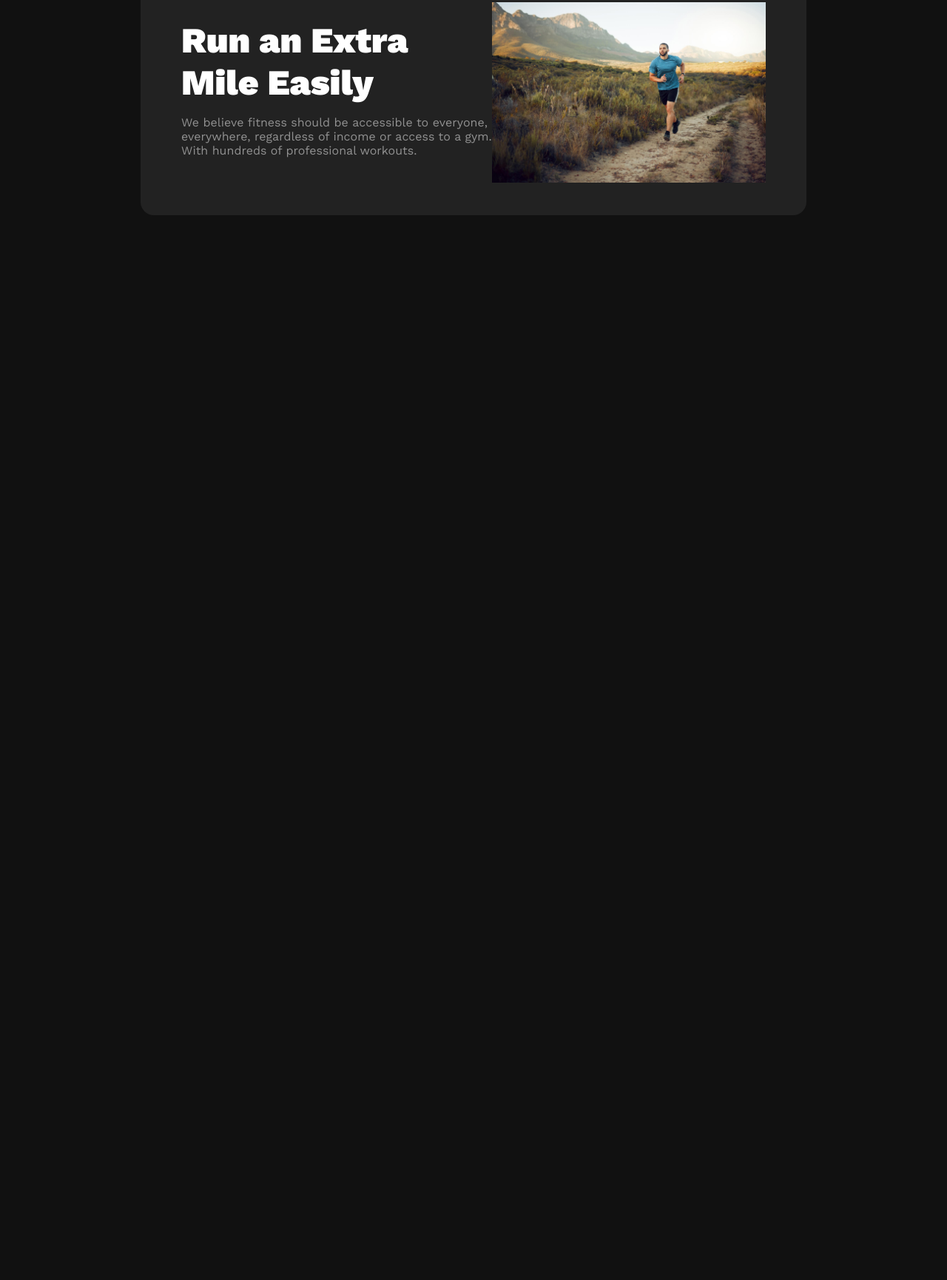
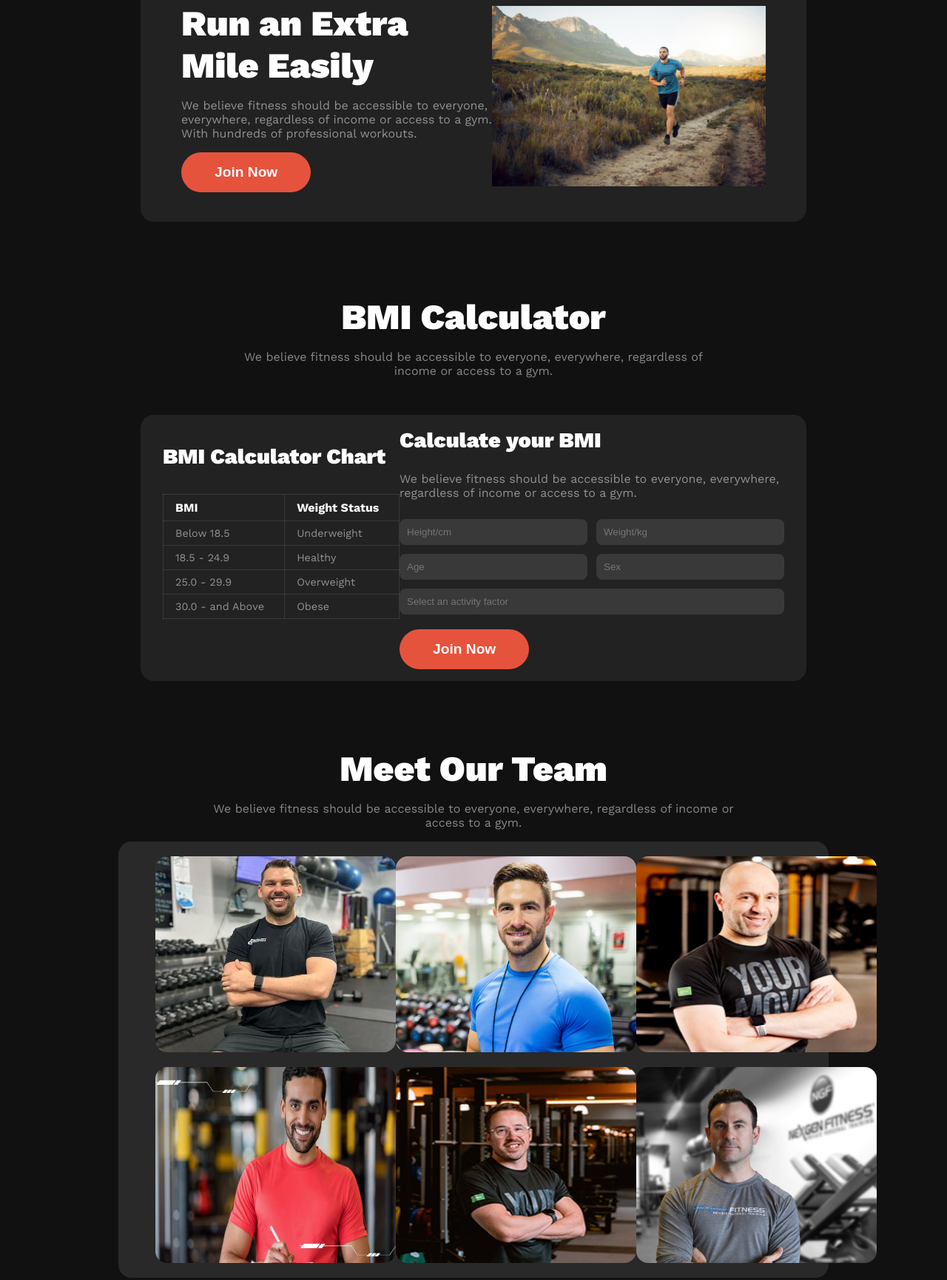
Before and after one commit to Nayem7890/second-responsive-website, a plain HTML site: page index.html in a window 1280 px wide. Shown: the part 1497-3228 px from the top of the page at 74% size. Before the commit the page ends 1888 px from the top, so only its background shows below. Drawn offline with nearby package versions, Linux system fonts and the light colour scheme; a web font is replaced by a local one.

```diff
--- a/index.html
+++ b/index.html
@@ -65,28 +65,28 @@
                 <div>
                     <div class="habit">
                         <img class="circle" src="./images/image 3.png" alt="">
-                      <div class="habit-name">Movement</div>
+                        <div class="habit-name">Movement</div>
                         <p class="description">We believe fitness should be accessible to everyone</p>
                     </div>
                 </div>
                 <div>
                     <div class="habit">
                         <img class="circle" src="./images/image 2.png" alt="">
-                      <div class="habit-name">Time</div>
+                        <div class="habit-name">Time</div>
                         <p class="description">We believe fitness should be accessible to everyone</p>
                     </div>
                 </div>
                 <div>
                     <div class="habit">
                         <img class="circle" src="./images/image 4.png" alt="">
-                      <div class="habit-name">Practice</div>
+                        <div class="habit-name">Practice</div>
                         <p class="description">We believe fitness should be accessible to everyone</p>
                     </div>
                 </div>
                 <div>
                     <div class="habit">
                         <img class="circle" src="./images/image 5.png" alt="">
-                      <div class="habit-name">Weight Loss</div>
+                        <div class="habit-name">Weight Loss</div>
                         <p class="description">We believe fitness should be accessible to everyone</p>
                     </div>
                 </div>
@@ -102,12 +102,78 @@
                 <div class="run">
                     <div class="habit-title">Run an Extra
                         Mile Easily</div>
-                    <p class="description">We believe fitness should be accessible to everyone, everywhere, regardless of income or access to a gym. With hundreds of professional workouts.</p>
+                    <p class="description">We believe fitness should be accessible to everyone, everywhere, regardless
+                        of income or access to a gym. With hundreds of professional workouts.</p>
+                        <button class="btn">Join Now</button>
                 </div>
                 <div>
                     <img class="runing" src="./images/run.jpg" alt="">
                 </div>
             </div>
+            <div>
+                <div class="habit-title center">BMI Calculator</div>
+                <p class="description center">We believe fitness should be accessible to everyone, everywhere,
+                    regardless of <br> income or access to a gym.</p>
+
+            </div>
+        </section>
+        <section class="bmi display-flex">
+            <div class="bmi-left">
+                <h2 class="bmi-title">BMI Calculator Chart</h2>
+                <Table>
+
+                    <tr>
+                        <th>BMI</th>
+                        <th>Weight Status</th>
+                    </tr>
+
+                    <tr>
+                        <td>Below 18.5</td>
+                        <td>Underweight</td>
+                    </tr>
+                    <tr>
+                        <td>18.5 - 24.9</td>
+                        <td>Healthy</td>
+                    </tr>
+                    <tr>
+                        <td>25.0 - 29.9</td>
+                        <td>Overweight</td>
+                    </tr>
+                    <tr>
+                        <td>30.0 - and Above</td>
+                        <td>Obese</td>
+                    </tr>
+                </Table>
+            </div>
+            <div class="bmi-right">
+                <div class="bmi-title">Calculate your BMI</div>
+                <p class="description">We believe fitness should be accessible to everyone, everywhere, regardless of income or access to a gym.</p>
+
+          <div class="calculate">
+            <input type="text" name="" id="box1" placeholder="Height/cm">
+            <input type="text" name="" id="box2" placeholder="Weight/kg">
+            <input type="text" name="" id="box3" placeholder="Age">
+            <input type="text" name="" id="box4" placeholder="Sex">
+            <input type="text" name="" id="box5" placeholder="Select an activity factor">
+          </div>
+          <button class="btn">Join Now</button>
+        </div>
+        </section>
+        <section>
+            <div class="trainer-container">
+                <div class="habit-title">Meet Our Team</div>
+                <p class="description">We believe fitness should be accessible to everyone, everywhere, regardless of income or <br> access to a gym.</p>
+                <div class="trainers">
+                    <img class="trainer" src="./images/trainer1.png" alt="">
+                    <img class="trainer" src="./images/trainer2.png" alt="">
+                    <img class="trainer" src="./images/trainer3.png" alt="">
+                    <img class="trainer" src="./images/trainer4.png" alt="">
+                    <img class="trainer" src="./images/trainer5.png" alt="">
+                    <img class="trainer" src="./images/trainer6.png" alt="">
+                </div>
+        </div>
+
+
         </section>
 
     </main>
--- a/styles/style.css
+++ b/styles/style.css
@@ -184,11 +184,90 @@
    .runing{
     max-width: 370px;
    }
+  .center{
+    text-align: center;
+  }
+  table{
+    color: white;
+    width: 320px;
+    text-align: left;
+    border-collapse: collapse;
+  }
+  table, th, tr, td{
+    border: 1px solid rgba(255, 255, 255, 0.1);
+    padding: 0.5rem 1rem;
+  }
+  td{
+    font-size: 0.9rem;
+    font-weight: 400;
+    color: rgba(255, 255, 255, 0.5);
+  }
+  .bmi{
+    justify-content: space-between;
+    align-items: center;
+    padding: 30px;
+    margin: 50px 190px;
+    background-color: rgba(34, 34, 34, 1);
+    height: 300px;
+    border-radius: 18px;
+  }
+    .bmi-right{
+      max-width: 580px;
 
+    }
+    .bmi-left{
+      padding-bottom: 70px;
+    }
+
+  .calculate{
+    display: grid;
+    grid-template-columns: repeat(2, 1fr);
+    gap: 12px;
+    padding-bottom: 20px;
+    padding-top: 10px;
+  }
+  #box5{
+    grid-column: span 2;
+  }
+  #box1, #box2, #box3, #box4, #box5{
+    color: rgba(255, 255, 255, 0.6);
+    background-color: rgba(255, 255, 255, 0.1);
+    border: none;
+    padding: 10px;
+    border-radius: 8px;
+  }
+  .bmi-title{
+    font-size: 1.8rem;
+    font-weight: 900;
+    color: white;
+    padding-bottom: 10px;
+  }
+.trainer-container{
+  margin: 90px 160px;
+  text-align: center;
+
+}
+
+  .trainers img{
+    width: 325px;
+    height: 265px;
+    border-radius: 16px;
+
+  }
+.trainers{
+  display: grid;
+  grid-template-columns: repeat(3, 1fr);
+  padding: 20px;
+  margin: 0 auto;
+  padding-left: 50px;
+  background-color: rgba(255, 255, 255, 0.1);
+  gap: 20px 0;
+  border-radius: 18px;
+}
 
    /* Mobile Device */
    @media screen and (max-width: 576px) {
-    .navbar, .banner-left{
+    .navbar, .banner-left, .run-container, .bmi{
       flex-direction: column;
     }
     .habit-container{
@@ -200,4 +279,7 @@
       margin-top: 400px;
 
     }
+    .run-container, .bmi{
+      background: none;
+    }
    }
```
